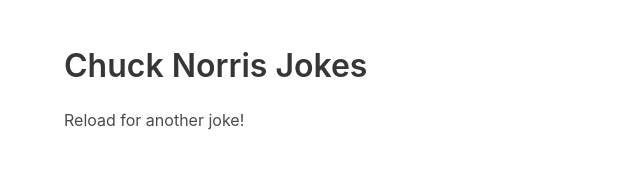
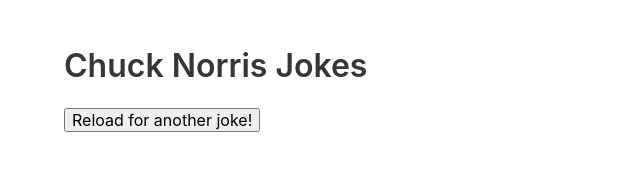
Before and after one commit to amaurylebouteux/chuck-norris-fact, a plain HTML site: page index.html in a window 1280 px wide. Shown: the whole page, without its empty margins (0-640 px from the left). Drawn offline with nearby package versions, Linux system fonts and the light colour scheme; no server answers.

Commit message:
js- ajax avec le bouton

```diff
--- a/index.html
+++ b/index.html
@@ -19,7 +19,7 @@
   <section class="section">
     <div class="container">
       <h1 class="title">Chuck Norris Jokes</h1>
-      <p>Reload for another joke!</p>
+      <button onclick="fetchChuckJokeJSON()">Reload for another joke!</button>
 
       <div class="content" id="chuck-norris">
       </div>
--- a/main.js
+++ b/main.js
@@ -1,7 +1,7 @@
 function fetchChuckJokeJSON() {
     // Feel free to download this HTML and edit it, to use another Pokemon ID
-    const jokeId = "";
-    const url = `https://api.chucknorris.io/jokes/random/${jokeId}`;
+    //const jokeId = "";
+    const url = `https://api.chucknorris.io/jokes/random/`;
 
     axios.get(url)
       .then(function(response) {
```
